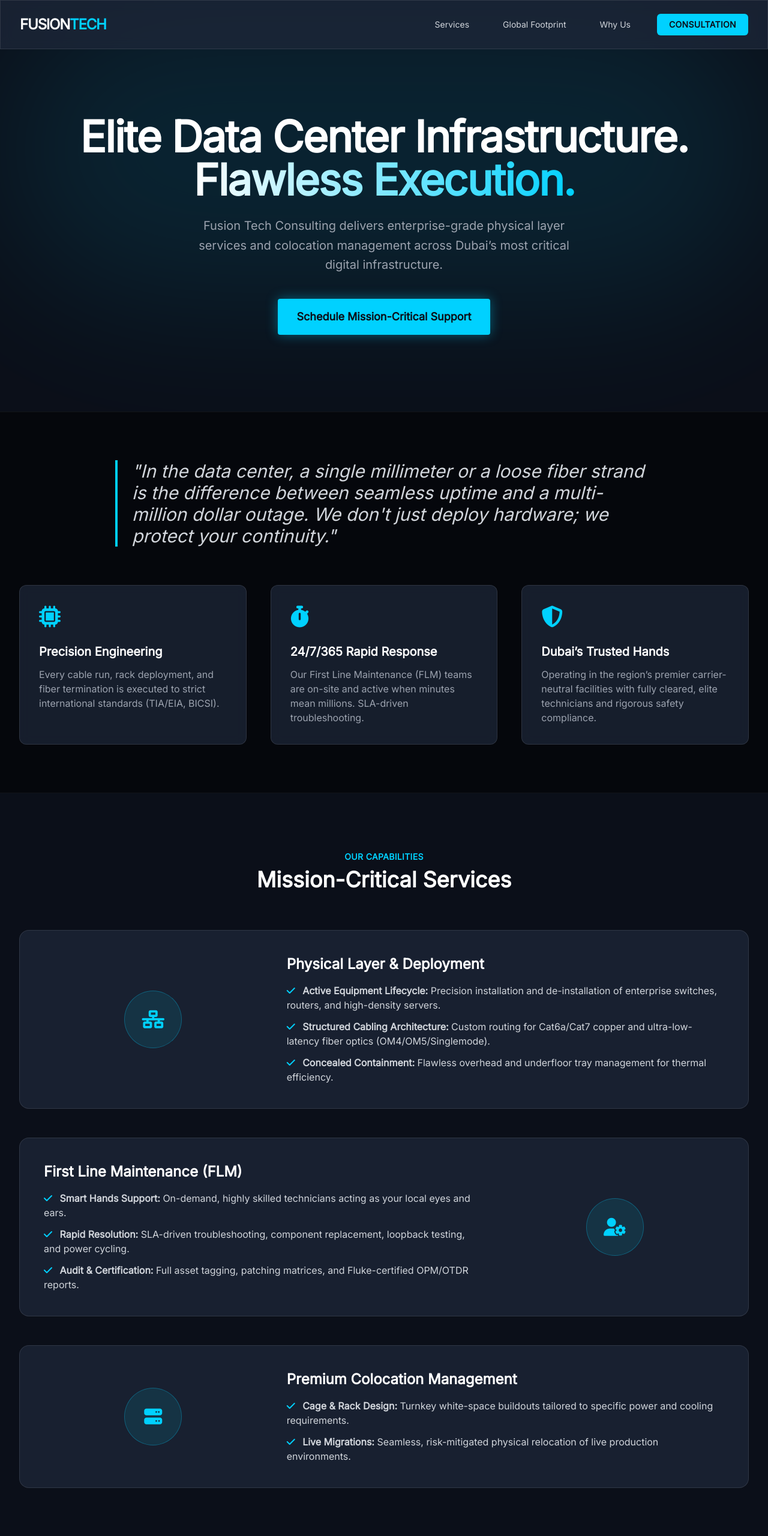
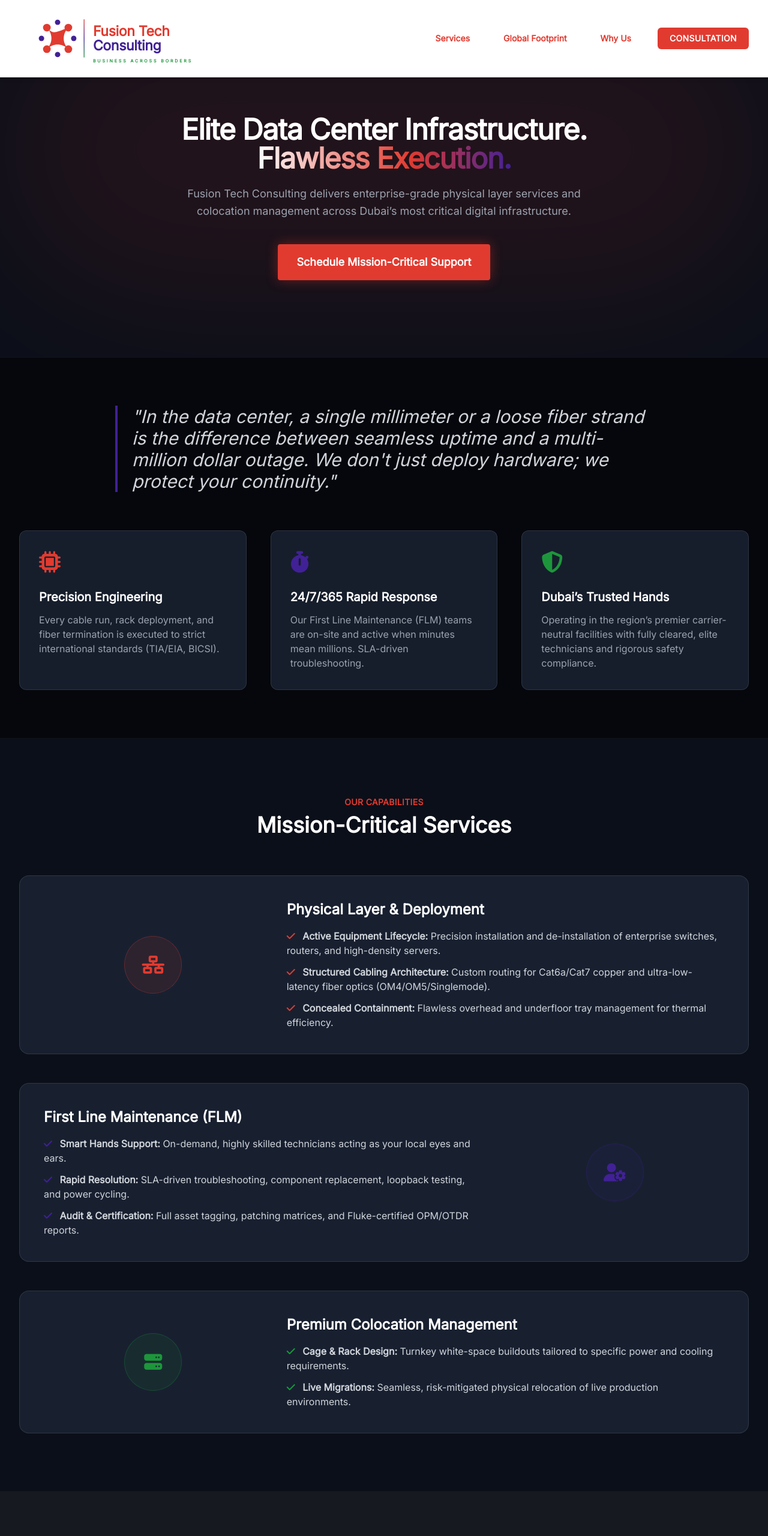
Before and after one commit to datacenterspace/Fusion-website, a plain HTML site: page index.html in a window 1280 px wide. Shown: the top 2560 px of the page at 60% size. Drawn offline with nearby package versions, Linux system fonts and the light colour scheme; grey boxes are pictures that could not be loaded.

Commit message:
Update index.html

```diff
--- a/index.html
+++ b/index.html
@@ -14,9 +14,12 @@
                     fontFamily: { sans: ['Inter', 'sans-serif'] },
                     colors: {
                         brand: {
-                            dark: '#0B0F19', // Deep tech black/blue
-                            blue: '#00D1FF', // Neon accent
-                            gray: '#1E293B'  // Card background
+                            dark: '#0B0F19',   // Deep tech black/blue
+                            red: '#E13B30',    // Brand Red
+                            orange: '#E13B30', // Brand Orange (from logo text)
+                            purple: '#412196', // Brand Purple
+                            green: '#1D963B',  // Brand Green
+                            gray: '#1E293B'    // Card background
                         }
                     }
                 }
@@ -26,7 +29,7 @@
     <style>
         body { background-color: #0B0F19; color: white; }
       .gradient-text {
-            background: linear-gradient(90deg, #FFFFFF 0%, #00D1FF 100%);
+            background: linear-gradient(90deg, #FFFFFF 0%, #E13B30 60%, #412196 100%);
             -webkit-background-clip: text;
             -webkit-text-fill-color: transparent;
         }
@@ -39,18 +42,49 @@
 </head>
 <body class="antialiased font-sans">
 
-    <nav class="fixed w-full z-50 glass-card transition-all duration-300">
+    <nav class="fixed w-full z-50 bg-white border-b border-gray-200/80 shadow-md transition-all duration-300" role="navigation" aria-label="Main Corporate Navigation">
         <div class="max-w-7xl mx-auto px-4 sm:px-6 lg:px-8">
-            <div class="flex items-center justify-between h-20">
+            <div class="flex items-center justify-between h-20 sm:h-24 md:h-32">
                 <div class="flex-shrink-0">
-                    <span class="text-2xl font-bold tracking-tighter uppercase text-white">Fusion<span class="text-brand-blue">Tech</span></span>
+                    <a href="#" class="flex items-center focus:outline-none focus:ring-2 focus:ring-brand-orange rounded-md transition-all duration-200" aria-label="Fusion Tech Consulting - Back to Top">
+                        <svg xmlns="http://www.w3.org/2000/svg" viewBox="0 0 520 200" class="h-20 sm:h-24 md:h-32 w-auto object-contain" aria-labelledby="logoTitle logoDesc">
+                            <title id="logoTitle">Fusion Tech Consulting</title>
+                            <desc id="logoDesc">Corporate logo displaying the node connector graphic and Business Across Borders tag.</desc>
+                            <defs>
+                                <linearGradient id="divider-grad" x1="0%" y1="0%" x2="0%" y2="100%">
+                                    <stop offset="0%" stop-color="#E13B30" />
+                                    <stop offset="50%" stop-color="#412196" />
+                                    <stop offset="100%" stop-color="#1D963B" />
+                                </linearGradient>
+                            </defs>
+                            <g>
+                                <path d="M 72,72 C 88,88 88,88 128,72 C 112,88 112,112 128,128 C 112,112 88,112 72,128 C 88,112 88,88 72,72 Z" fill="#E13B30"/>
+                                <circle cx="72" cy="72" r="10" fill="#E13B30"/>
+                                <circle cx="128" cy="72" r="10" fill="#E13B30"/>
+                                <circle cx="72" cy="128" r="10" fill="#E13B30"/>
+                                <circle cx="128" cy="128" r="10" fill="#E13B30"/>
+
+                                <circle cx="100" cy="58" r="7" fill="#412196" />
+                                <circle cx="100" cy="142" r="7" fill="#412196" />
+                                <circle cx="58" cy="100" r="7" fill="#412196" />
+                                <circle cx="142" cy="100" r="7" fill="#412196" />
+
+                                <rect x="168" y="50" width="2" height="100" fill="url(#divider-grad)" rx="1"/>
+
+                                <text x="192" y="94" font-family="'Inter', sans-serif" font-size="36" font-weight="800" fill="#E13B30" letter-spacing="-0.5">Fusion Tech</text>
+                                <text x="192" y="132" font-family="'Inter', sans-serif" font-size="36" font-weight="800" fill="#412196" letter-spacing="-0.5">Consulting</text>
+                                <text x="192" y="162" font-family="'Inter', sans-serif" font-size="11" font-weight="600" fill="#1D963B" letter-spacing="4.5">BUSINESS ACROSS BORDERS</text>
+                            </g>
+                        </svg>
+                    </a>
                 </div>
+
                 <div class="hidden md:block">
                     <div class="ml-10 flex items-baseline space-x-8">
-                        <a href="#services" class="text-gray-300 hover:text-white px-3 py-2 rounded-md text-sm font-medium transition-colors">Services</a>
-                        <a href="#global-reach" class="text-gray-300 hover:text-white px-3 py-2 rounded-md text-sm font-medium transition-colors">Global Footprint</a>
-                        <a href="#value" class="text-gray-300 hover:text-white px-3 py-2 rounded-md text-sm font-medium transition-colors">Why Us</a>
-                        <a href="#contact" class="bg-brand-blue text-brand-dark px-5 py-2 rounded-md text-sm font-bold hover:bg-white transition-colors uppercase tracking-wide">Consultation</a>
+                        <a href="#services" class="text-brand-orange hover:text-brand-purple px-3 py-2 rounded-md text-sm font-semibold transition-colors">Services</a>
+                        <a href="#global-reach" class="text-brand-orange hover:text-brand-purple px-3 py-2 rounded-md text-sm font-semibold transition-colors">Global Footprint</a>
+                        <a href="#value" class="text-brand-orange hover:text-brand-purple px-3 py-2 rounded-md text-sm font-semibold transition-colors">Why Us</a>
+                        <a href="#contact" class="bg-brand-orange text-white px-5 py-2 rounded-md text-sm font-bold hover:bg-brand-purple transition-colors uppercase tracking-wide">Consultation</a>
                     </div>
                 </div>
             </div>
@@ -58,18 +92,22 @@
     </nav>
 
     <section class="relative pt-32 pb-20 lg:pt-48 lg:pb-32 overflow-hidden">
-        <div class="absolute top-0 left-1/2 -translate-x-1/2 w-full h-[500px] bg-brand-blue opacity-10 blur-[120px] rounded-full pointer-events-none"></div>
+        <div class="absolute top-0 left-1/2 -translate-x-1/2 w-full h-[500px] bg-brand-red opacity-10 blur-[120px] rounded-full pointer-events-none"></div>
 
-        <div class="max-w-7xl mx-auto px-4 sm:px-6 lg:px-8 relative z-10 text-center">
-            <h1 class="text-5xl md:text-7xl font-extrabold tracking-tight mb-6">
+        <div class="max-w-7xl mx-auto px-3 sm:px-3 lg:px-3 relative z-5 text-center">
+    <!-- Reduced headline sizes: 5xl -> 4xl, 7xl -> 6xl -->
+    <h1 class="text-3xl md:text-5xl font-extrabold tracking-tight mb-5">
         Elite Data Center Infrastructure.<br>
         <span class="gradient-text">Flawless Execution.</span>
     </h1>
-            <p class="mt-4 max-w-2xl text-xl text-gray-400 mx-auto mb-10 leading-relaxed">
+
+    <!-- Reduced paragraph size: xl -> lg -->
+    <p class="mt-4 max-w-2xl text-lg text-gray-400 mx-auto mb-10 leading-relaxed">
         Fusion Tech Consulting delivers enterprise-grade physical layer services and colocation management across Dubai’s most critical digital infrastructure.
     </p>
+
             <div class="flex justify-center gap-4">
-                <a href="#contact" class="bg-brand-blue text-brand-dark px-8 py-4 rounded font-bold text-lg hover:bg-white transition-all shadow-[0_0_20px_rgba(0,209,255,0.4)]">
+                <a href="#contact" class="bg-brand-red text-white px-8 py-4 rounded font-bold text-lg hover:bg-brand-purple transition-all shadow-[0_0_20px_rgba(225,59,48,0.4)]">
                     Schedule Mission-Critical Support
                 </a>
             </div>
@@ -79,24 +117,24 @@
     <section id="value" class="py-20 bg-black/50 border-y border-white/5">
         <div class="max-w-7xl mx-auto px-4 sm:px-6 lg:px-8">
             <div class="text-center mb-16">
-                <p class="text-2xl md:text-3xl font-light italic text-gray-300 max-w-4xl mx-auto border-l-4 border-brand-blue pl-6 text-left">
+                <p class="text-2xl md:text-3xl font-light italic text-gray-300 max-w-4xl mx-auto border-l-4 border-brand-purple pl-6 text-left">
                     "In the data center, a single millimeter or a loose fiber strand is the difference between seamless uptime and a multi-million dollar outage. We don't just deploy hardware; we protect your continuity."
                 </p>
             </div>
 
             <div class="grid grid-cols-1 md:grid-cols-3 gap-10">
                 <div class="glass-card p-8 rounded-xl hover:-translate-y-2 transition-transform duration-300">
-                    <i class="fa-solid fa-microchip text-4xl text-brand-blue mb-6"></i>
+                    <i class="fa-solid fa-microchip text-4xl text-brand-red mb-6"></i>
                     <h3 class="text-xl font-bold mb-3">Precision Engineering</h3>
                     <p class="text-gray-400">Every cable run, rack deployment, and fiber termination is executed to strict international standards (TIA/EIA, BICSI).</p>
                 </div>
                 <div class="glass-card p-8 rounded-xl hover:-translate-y-2 transition-transform duration-300">
-                    <i class="fa-solid fa-stopwatch text-4xl text-brand-blue mb-6"></i>
+                    <i class="fa-solid fa-stopwatch text-4xl text-brand-purple mb-6"></i>
                     <h3 class="text-xl font-bold mb-3">24/7/365 Rapid Response</h3>
                     <p class="text-gray-400">Our First Line Maintenance (FLM) teams are on-site and active when minutes mean millions. SLA-driven troubleshooting.</p>
                 </div>
                 <div class="glass-card p-8 rounded-xl hover:-translate-y-2 transition-transform duration-300">
-                    <i class="fa-solid fa-shield-halved text-4xl text-brand-blue mb-6"></i>
+                    <i class="fa-solid fa-shield-halved text-4xl text-brand-green mb-6"></i>
                     <h3 class="text-xl font-bold mb-3">Dubai’s Trusted Hands</h3>
                     <p class="text-gray-400">Operating in the region’s premier carrier-neutral facilities with fully cleared, elite technicians and rigorous safety compliance.</p>
                 </div>
@@ -107,54 +145,54 @@
     <section id="services" class="py-24 relative">
         <div class="max-w-7xl mx-auto px-4 sm:px-6 lg:px-8">
             <div class="text-center mb-16">
-                <h2 class="text-brand-blue font-bold tracking-wide uppercase text-sm mb-2">Our Capabilities</h2>
+                <h2 class="text-brand-red font-bold tracking-wide uppercase text-sm mb-2">Our Capabilities</h2>
                 <h3 class="text-4xl font-bold text-white">Mission-Critical Services</h3>
             </div>
 
             <div class="space-y-12">
                 <div class="glass-card p-10 rounded-2xl flex flex-col md:flex-row items-center gap-10">
                     <div class="w-full md:w-1/3 text-center">
-                        <div class="w-24 h-24 rounded-full bg-brand-blue/10 flex items-center justify-center mx-auto border border-brand-blue/30">
-                            <i class="fa-solid fa-network-wired text-3xl text-brand-blue"></i>
+                        <div class="w-24 h-24 rounded-full bg-brand-red/10 flex items-center justify-center mx-auto border border-brand-red/30">
+                            <i class="fa-solid fa-network-wired text-3xl text-brand-red"></i>
                         </div>
                     </div>
                     <div class="w-full md:w-2/3">
                         <h4 class="text-2xl font-bold mb-4">Physical Layer & Deployment</h4>
                         <ul class="space-y-3 text-gray-300">
-                            <li><i class="fa-solid fa-check text-brand-blue mr-2"></i> <strong>Active Equipment Lifecycle:</strong> Precision installation and de-installation of enterprise switches, routers, and high-density servers.</li>
-                            <li><i class="fa-solid fa-check text-brand-blue mr-2"></i> <strong>Structured Cabling Architecture:</strong> Custom routing for Cat6a/Cat7 copper and ultra-low-latency fiber optics (OM4/OM5/Singlemode).</li>
-                            <li><i class="fa-solid fa-check text-brand-blue mr-2"></i> <strong>Concealed Containment:</strong> Flawless overhead and underfloor tray management for thermal efficiency.</li>
+                            <li><i class="fa-solid fa-check text-brand-red mr-2"></i> <strong>Active Equipment Lifecycle:</strong> Precision installation and de-installation of enterprise switches, routers, and high-density servers.</li>
+                            <li><i class="fa-solid fa-check text-brand-red mr-2"></i> <strong>Structured Cabling Architecture:</strong> Custom routing for Cat6a/Cat7 copper and ultra-low-latency fiber optics (OM4/OM5/Singlemode).</li>
+                            <li><i class="fa-solid fa-check text-brand-red mr-2"></i> <strong>Concealed Containment:</strong> Flawless overhead and underfloor tray management for thermal efficiency.</li>
                         </ul>
                     </div>
                 </div>
 
                 <div class="glass-card p-10 rounded-2xl flex flex-col md:flex-row-reverse items-center gap-10">
                     <div class="w-full md:w-1/3 text-center">
-                        <div class="w-24 h-24 rounded-full bg-brand-blue/10 flex items-center justify-center mx-auto border border-brand-blue/30">
-                            <i class="fa-solid fa-user-gear text-3xl text-brand-blue"></i>
+                        <div class="w-24 h-24 rounded-full bg-brand-purple/10 flex items-center justify-center mx-auto border border-brand-purple/30">
+                            <i class="fa-solid fa-user-gear text-3xl text-brand-purple"></i>
                         </div>
                     </div>
                     <div class="w-full md:w-2/3">
                         <h4 class="text-2xl font-bold mb-4">First Line Maintenance (FLM)</h4>
                         <ul class="space-y-3 text-gray-300">
-                            <li><i class="fa-solid fa-check text-brand-blue mr-2"></i> <strong>Smart Hands Support:</strong> On-demand, highly skilled technicians acting as your local eyes and ears.</li>
-                            <li><i class="fa-solid fa-check text-brand-blue mr-2"></i> <strong>Rapid Resolution:</strong> SLA-driven troubleshooting, component replacement, loopback testing, and power cycling.</li>
-                            <li><i class="fa-solid fa-check text-brand-blue mr-2"></i> <strong>Audit & Certification:</strong> Full asset tagging, patching matrices, and Fluke-certified OPM/OTDR reports.</li>
+                            <li><i class="fa-solid fa-check text-brand-purple mr-2"></i> <strong>Smart Hands Support:</strong> On-demand, highly skilled technicians acting as your local eyes and ears.</li>
+                            <li><i class="fa-solid fa-check text-brand-purple mr-2"></i> <strong>Rapid Resolution:</strong> SLA-driven troubleshooting, component replacement, loopback testing, and power cycling.</li>
+                            <li><i class="fa-solid fa-check text-brand-purple mr-2"></i> <strong>Audit & Certification:</strong> Full asset tagging, patching matrices, and Fluke-certified OPM/OTDR reports.</li>
                         </ul>
                     </div>
                 </div>
 
                 <div class="glass-card p-10 rounded-2xl flex flex-col md:flex-row items-center gap-10">
                     <div class="w-full md:w-1/3 text-center">
-                        <div class="w-24 h-24 rounded-full bg-brand-blue/10 flex items-center justify-center mx-auto border border-brand-blue/30">
-                            <i class="fa-solid fa-server text-3xl text-brand-blue"></i>
+                        <div class="w-24 h-24 rounded-full bg-brand-green/10 flex items-center justify-center mx-auto border border-brand-green/30">
+                            <i class="fa-solid fa-server text-3xl text-brand-green"></i>
                         </div>
                     </div>
                     <div class="w-full md:w-2/3">
                         <h4 class="text-2xl font-bold mb-4">Premium Colocation Management</h4>
                         <ul class="space-y-3 text-gray-300">
-                            <li><i class="fa-solid fa-check text-brand-blue mr-2"></i> <strong>Cage & Rack Design:</strong> Turnkey white-space buildouts tailored to specific power and cooling requirements.</li>
-                            <li><i class="fa-solid fa-check text-brand-blue mr-2"></i> <strong>Live Migrations:</strong> Seamless, risk-mitigated physical relocation of live production environments.</li>
+                            <li><i class="fa-solid fa-check text-brand-green mr-2"></i> <strong>Cage & Rack Design:</strong> Turnkey white-space buildouts tailored to specific power and cooling requirements.</li>
+                            <li><i class="fa-solid fa-check text-brand-green mr-2"></i> <strong>Live Migrations:</strong> Seamless, risk-mitigated physical relocation of live production environments.</li>
                         </ul>
                     </div>
                 </div>
@@ -167,20 +205,20 @@
 
         <div class="max-w-7xl mx-auto px-4 sm:px-6 lg:px-8 relative z-10">
             <div class="text-center mb-16">
-                <h2 class="text-brand-blue font-bold tracking-wide uppercase text-sm mb-2">Global Reach</h2>
+                <h2 class="text-brand-purple font-bold tracking-wide uppercase text-sm mb-2">Global Reach</h2>
                 <h3 class="text-4xl font-bold text-white mb-4">Deploying Critical Infrastructure Worldwide</h3>
                 <p class="text-gray-400 max-w-2xl mx-auto">From our Dubai headquarters to major tech hubs across the globe, our elite technicians are positioned wherever your infrastructure demands.</p>
             </div>
 
             <div class="grid grid-cols-2 md:grid-cols-5 gap-6">
 
-                <div class="glass-card p-6 rounded-xl text-center border-t-2 border-t-brand-blue hover:bg-brand-blue/10 transition-all duration-300">
-                    <i class="fa-solid fa-location-dot text-2xl text-brand-blue mb-3"></i>
+                <div class="glass-card p-6 rounded-xl text-center border-t-2 border-t-brand-red hover:bg-brand-red/10 transition-all duration-300">
+                    <i class="fa-solid fa-location-dot text-2xl text-brand-red mb-3"></i>
                     <h4 class="font-bold text-lg text-white">United States</h4>
                 </div>
 
-                <div class="glass-card p-6 rounded-xl text-center border-t-2 border-t-brand-blue hover:bg-brand-blue/10 transition-all duration-300">
-                    <i class="fa-solid fa-location-dot text-2xl text-brand-blue mb-3"></i>
+                <div class="glass-card p-6 rounded-xl text-center border-t-2 border-t-brand-purple hover:bg-brand-purple/10 transition-all duration-300">
+                    <i class="fa-solid fa-location-dot text-2xl text-brand-purple mb-3"></i>
                     <h4 class="font-bold text-lg text-white">Europe</h4>
                 </div>
 
@@ -189,14 +227,14 @@
                     <h4 class="font-bold text-lg text-white">London</h4>
                 </div>
 
-                <div class="glass-card p-6 rounded-xl text-center border-t-2 border-t-brand-blue bg-brand-blue/5 hover:bg-brand-blue/10 transition-all duration-300 md:scale-110 shadow-[0_0_20px_rgba(0,209,255,0.2)]">
-                    <i class="fa-solid fa-building-shield text-2xl text-brand-blue mb-3"></i>
+                <div class="glass-card p-6 rounded-xl text-center border-t-2 border-t-brand-red bg-brand-red/5 hover:bg-brand-red/10 transition-all duration-300 md:scale-110 shadow-[0_0_20px_rgba(225,59,48,0.2)]">
+                    <i class="fa-solid fa-building-shield text-2xl text-brand-red mb-3"></i>
                     <h4 class="font-bold text-lg text-white">Dubai</h4>
-                    <p class="text-xs text-brand-blue mt-1 uppercase tracking-widest font-semibold">HQ</p>
+                    <p class="text-xs text-brand-red mt-1 uppercase tracking-widest font-semibold">HQ</p>
                 </div>
 
-                <div class="glass-card p-6 rounded-xl text-center border-t-2 border-t-brand-blue hover:bg-brand-blue/10 transition-all duration-300">
-                    <i class="fa-solid fa-location-dot text-2xl text-brand-blue mb-3"></i>
+                <div class="glass-card p-6 rounded-xl text-center border-t-2 border-t-brand-green hover:bg-brand-green/10 transition-all duration-300">
+                    <i class="fa-solid fa-location-dot text-2xl text-brand-green mb-3"></i>
                     <h4 class="font-bold text-lg text-white">India</h4>
                 </div>
 
@@ -208,7 +246,7 @@
         <div class="max-w-7xl mx-auto px-4 sm:px-6 lg:px-8 text-center">
             <h2 class="text-3xl font-bold mb-6">Ready to secure your physical layer?</h2>
             <p class="text-gray-400 mb-8 max-w-xl mx-auto">Contact our Dubai headquarters to discuss your upcoming global infrastructure deployment, migration, or SLA requirements.</p>
-            <a href="mailto:contact@fusiontechconsulting.ae" class="inline-block bg-white text-black px-8 py-3 rounded font-bold hover:bg-brand-blue hover:text-brand-dark transition-colors uppercase tracking-wider text-sm">
+            <a href="mailto:kiran@fusion-techconsulting.com" class="inline-block bg-white text-black px-8 py-3 rounded font-bold hover:bg-brand-red hover:text-white transition-colors uppercase tracking-wider text-sm">
                 Email Engineering Team
             </a>
             <div class="mt-16 pt-8 border-t border-white/10 flex flex-col md:flex-row justify-between items-center text-sm text-gray-500">
```
Lines whose indentation alone changed are shown as unchanged.
